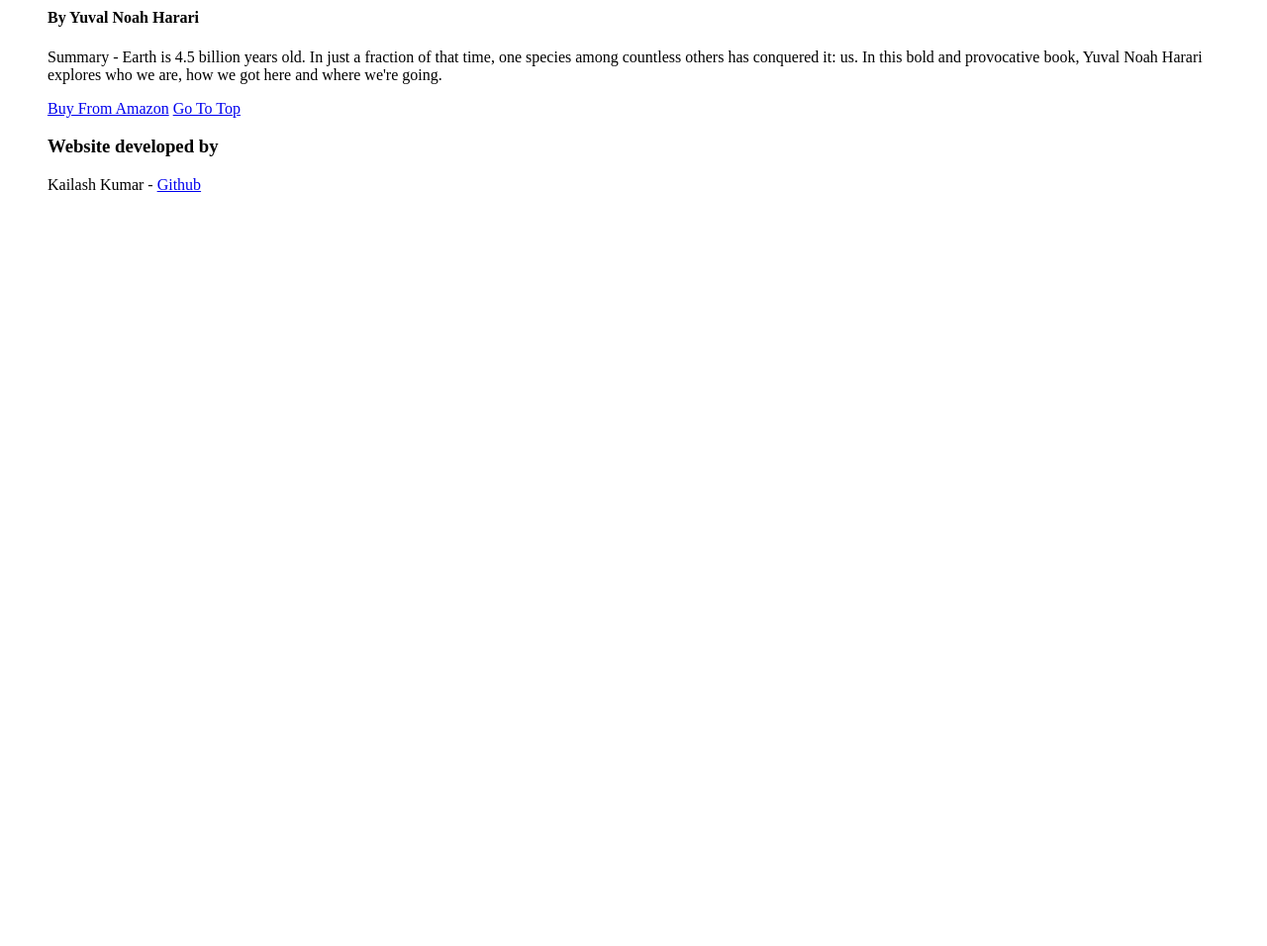
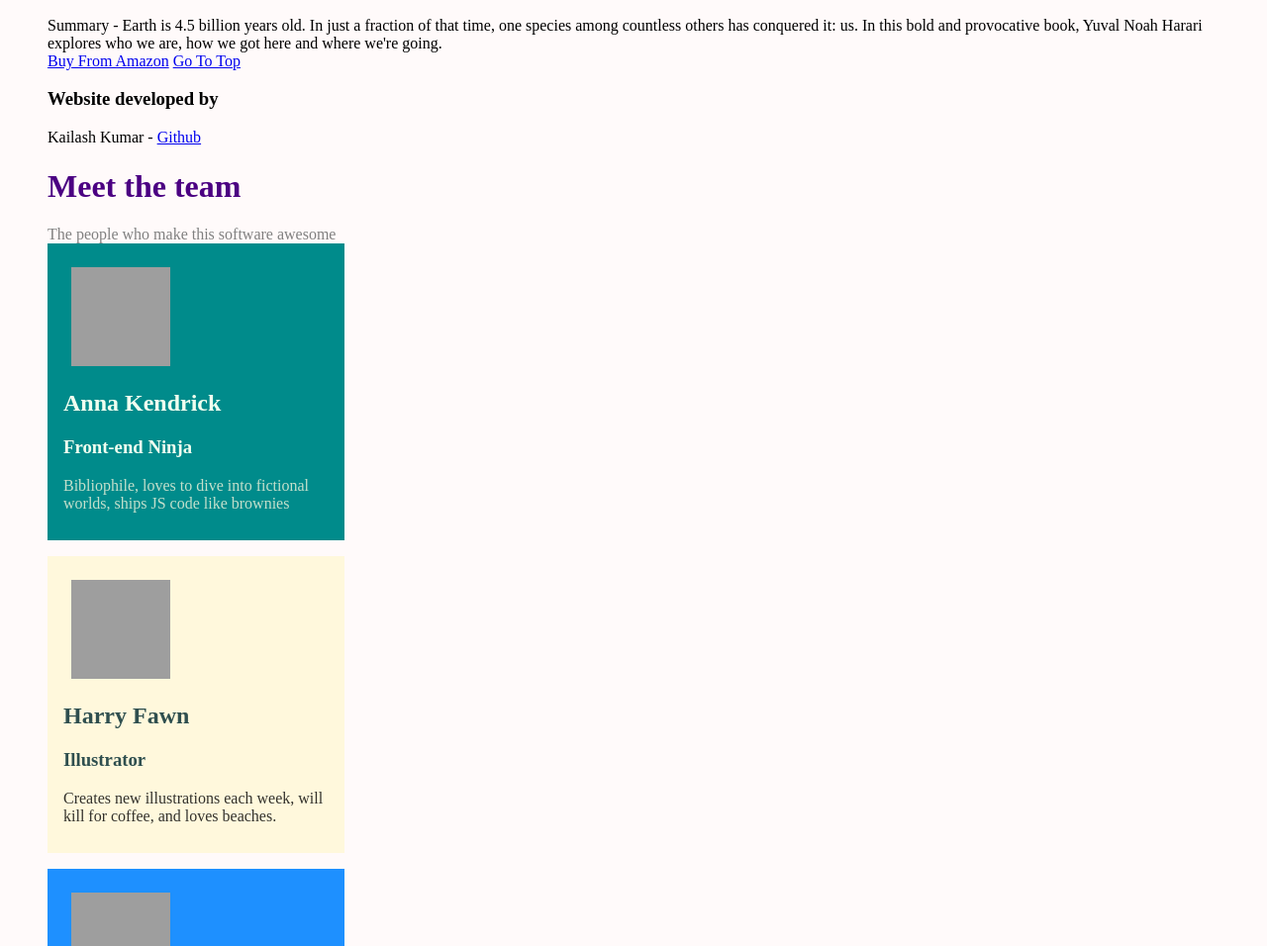
Before and after one commit to AnonymousGhost-SC/Space95Internship, a plain HTML site: page crio takehome activity assignment.html in a window 1280 px wide. Shown: the part 1844-2800 px from the top of the page at 99% size. Before the commit the page ends 2056 px from the top, so only its background shows below. Drawn offline with Linux system fonts and the light colour scheme; grey boxes are pictures that could not be loaded.

Commit message:
Update crio takehome activity assignment.html
ive added my takehome assignment for this week

```diff
--- a/crio takehome activity assignment.html
+++ b/crio takehome activity assignment.html
@@ -68,3 +68,147 @@
 <!--       a name of the website creator should be mentioned below and his github link next to it -->
   </body>
 </html>
+
+<!-- Concepts covered - Block and Inline tags, Semantic Tags, CSS Basics, Internal CSS, Element, Class, and ID selectors, Selector Grouping.  -->
+
+<!DOCTYPE html>
+<html>
+  <head>
+    <title>Meet the Team</title>
+    <style>
+      /* Reset paragraph margins */
+      p {
+        margin: 0px;
+      }
+
+      /* Set background color for the entire page */
+      body {
+        background-color: snow;
+      }
+
+      /* Style for the main heading */
+      .main-heading {
+        color: indigo;
+      }
+
+      /* Subtitle style with gray color */
+      .main-subtitle {
+        color: gray;
+      }
+
+      /* Common styles for each team member section */
+      .team-member {
+        box-sizing: border-box;
+        width: 300px;
+        height: 300px;
+        padding: 16px;
+        margin-bottom: 16px;
+      }
+
+      /* Reduce text opacity inside team member sections */
+      .team-member p {
+        opacity: 0.8;
+      }
+
+      /* Styles specific to Anna's section */
+      #anna {
+        background-color: darkcyan;
+        color: beige;
+      }
+
+      /* Ensures headings inside Anna's section have a specific color */
+      #anna h2,
+      #anna h3 {
+        color: honeydew;
+      }
+
+      /* Styles specific to Harry's section */
+      #harry {
+        background-color: cornsilk;
+      }
+
+      /* Ensures headings inside Harry's section have a specific color */
+      #harry h2,
+      #harry h3 {
+        color: darkslategray;
+      }
+
+      /* Styles specific to Sofia's section */
+      #sofia {
+        background-color: dodgerblue;
+        color: lightcyan;
+      }
+
+      /* Ensures headings inside Sofia's section have a specific color */
+      #sofia h2,
+      #sofia h3 {
+        color: navy;
+      }
+
+      /* Style for profile images */
+      .profile-img {
+        margin: 8px;
+        margin-bottom: 0px;
+      }
+    </style>
+  </head>
+
+  <body>
+    <header>
+      <!-- Main heading for the page -->
+      <h1 class="main-heading">Meet the team</h1>
+      <!-- Subtitle for additional context -->
+      <p class="main-subtitle">The people who make this software awesome</p>
+    </header>
+
+    <!-- Anna's profile section -->
+    <section class="team-member" id="anna">
+      <img
+        src="https://api.dicebear.com/7.x/avataaars/svg?seed=annakendrick"
+        alt="Anna Kendrick"
+        width="100"
+        height="100"
+        class="profile-img"
+      />
+      <h2>Anna Kendrick</h2>
+      <h3>Front-end Ninja</h3>
+      <p>
+        Bibliophile, loves to dive into fictional worlds, ships JS code like
+        brownies
+      </p>
+    </section>
+
+    <!-- Harry's profile section -->
+    <section class="team-member" id="harry">
+      <img
+        src="https://api.dicebear.com/7.x/avataaars/svg?seed=harryfawn"
+        alt="Harry Fawn"
+        width="100"
+        height="100"
+        class="profile-img"
+      />
+      <h2>Harry Fawn</h2>
+      <h3>Illustrator</h3>
+      <p>
+        Creates new illustrations each week, will kill for coffee, and loves
+        beaches.
+      </p>
+    </section>
+
+    <!-- Sofia's profile section -->
+    <section class="team-member" id="sofia">
+      <img
+        src="https://api.dicebear.com/7.x/avataaars/svg?seed=sofiasulta"
+        alt="Sofia Sultan"
+        width="100"
+        height="100"
+        class="profile-img"
+      />
+      <h2>Sofia Sultan</h2>
+      <h3>Backend Engineer</h3>
+      <p>
+        Donuts over waffles. Martinis over whiskeys. Typescript over anything.
+      </p>
+    </section>
+  </body>
+</html>
```
